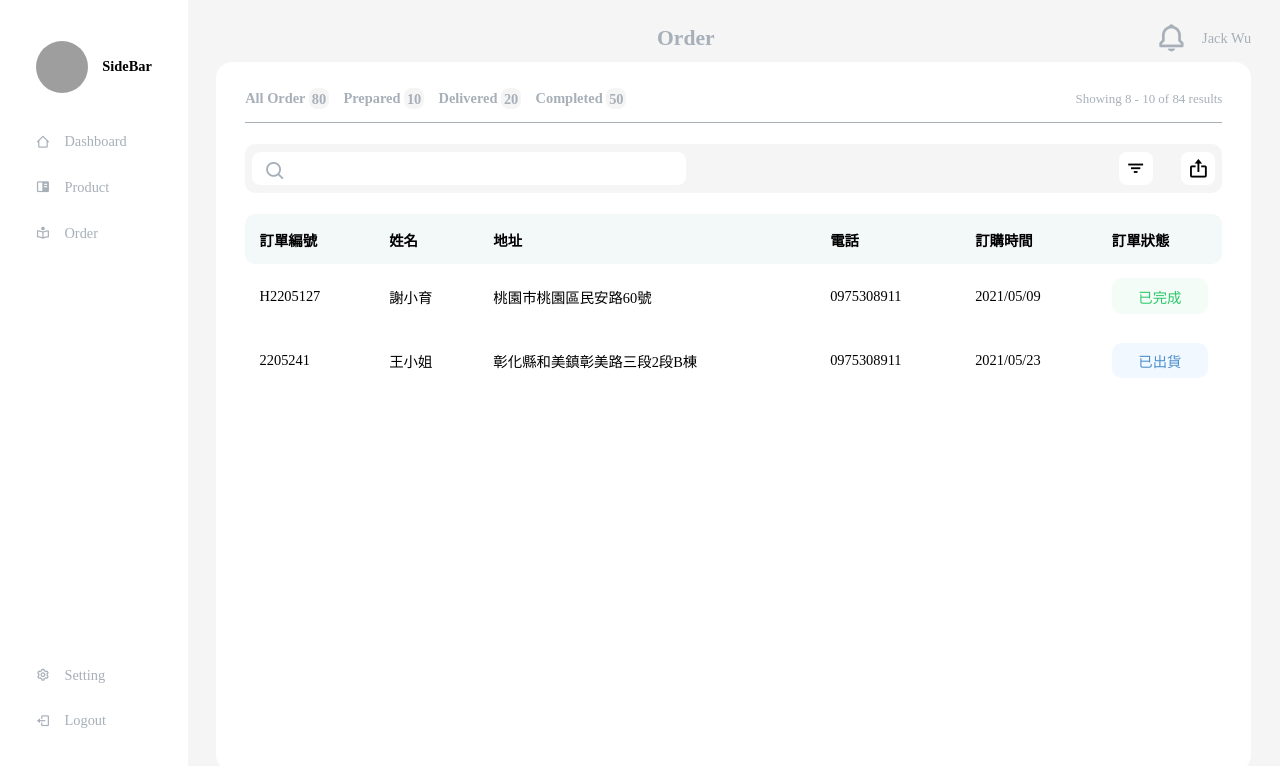
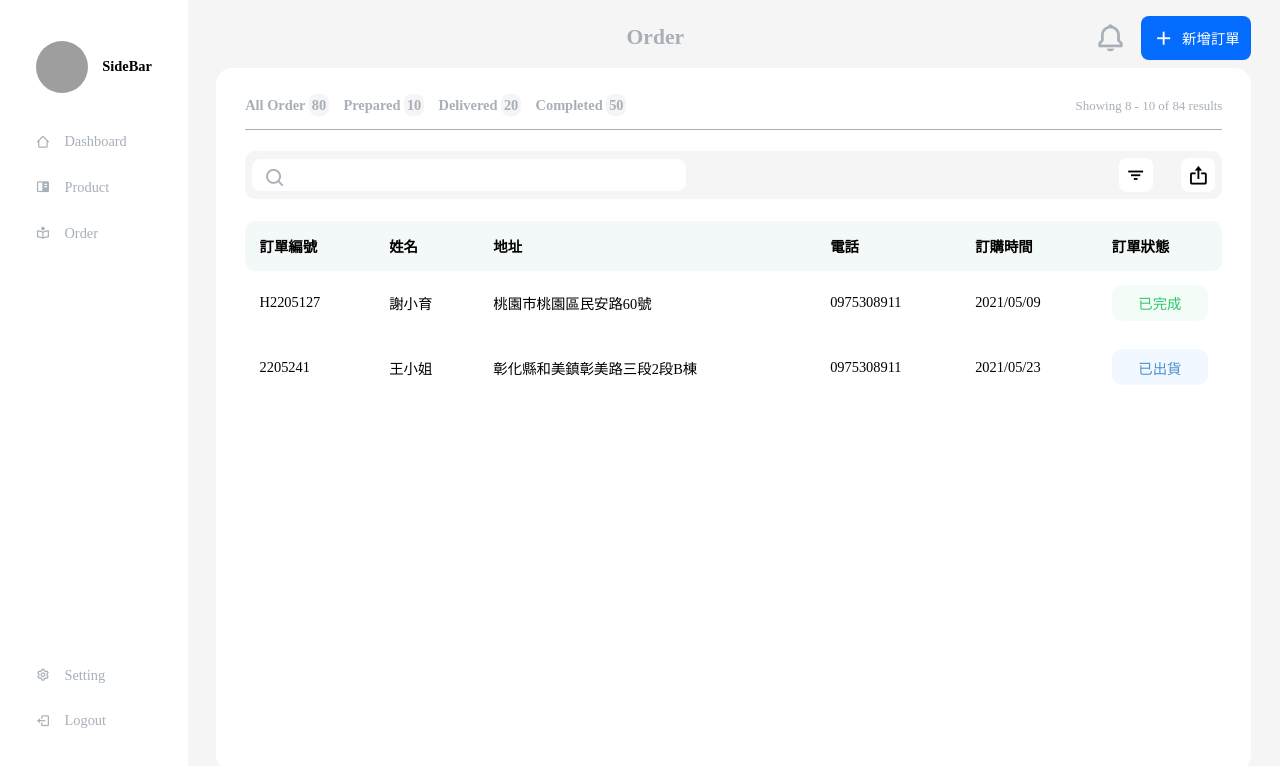
Before and after one commit to jon111rock/rifu-orders-manager, a React (Create React App) app: page / in a window 1280 px wide. Shown: the top 766 px of the page. Built offline with nearby package versions, Linux system fonts and the light colour scheme; grey boxes are pictures that could not be loaded.

Commit message:
Add orderbuton

```diff
--- a/src/components/Dashboard/Header/index.jsx
+++ b/src/components/Dashboard/Header/index.jsx
@@ -9,7 +9,10 @@ export default function Header() {
       <h2>Order</h2>
       <div className="notification">
         <i className="bx bx-bell bx-md"></i>
-        <div>Jack Wu</div>
+        <div className="add-order">
+          <i className="bx bx-plus bx-sm"></i>
+          <span>新增訂單</span>
+        </div>
       </div>
     </div>
   );
--- a/src/scss/App.scss
+++ b/src/scss/App.scss
@@ -83,7 +83,7 @@
   padding: 1rem 2rem 2rem 0;
   display: grid;
   grid-template-rows: 1fr 15fr;
-  // gap: 0.5rem;
+  gap: 0.5rem;
   z-index: 0;
 
   .header {
@@ -105,6 +105,18 @@
       align-items: center;
       gap: 1rem;
       color: $text-color;
+    }
+
+    .add-order {
+      .bx-plus {
+        line-height: 10px;
+      }
+
+      @extend %btn;
+      gap: 0.5rem;
+      background-color: #036bfe;
+      color: $secondary-color;
+      padding: 0.8rem;
     }
   }
 
```
